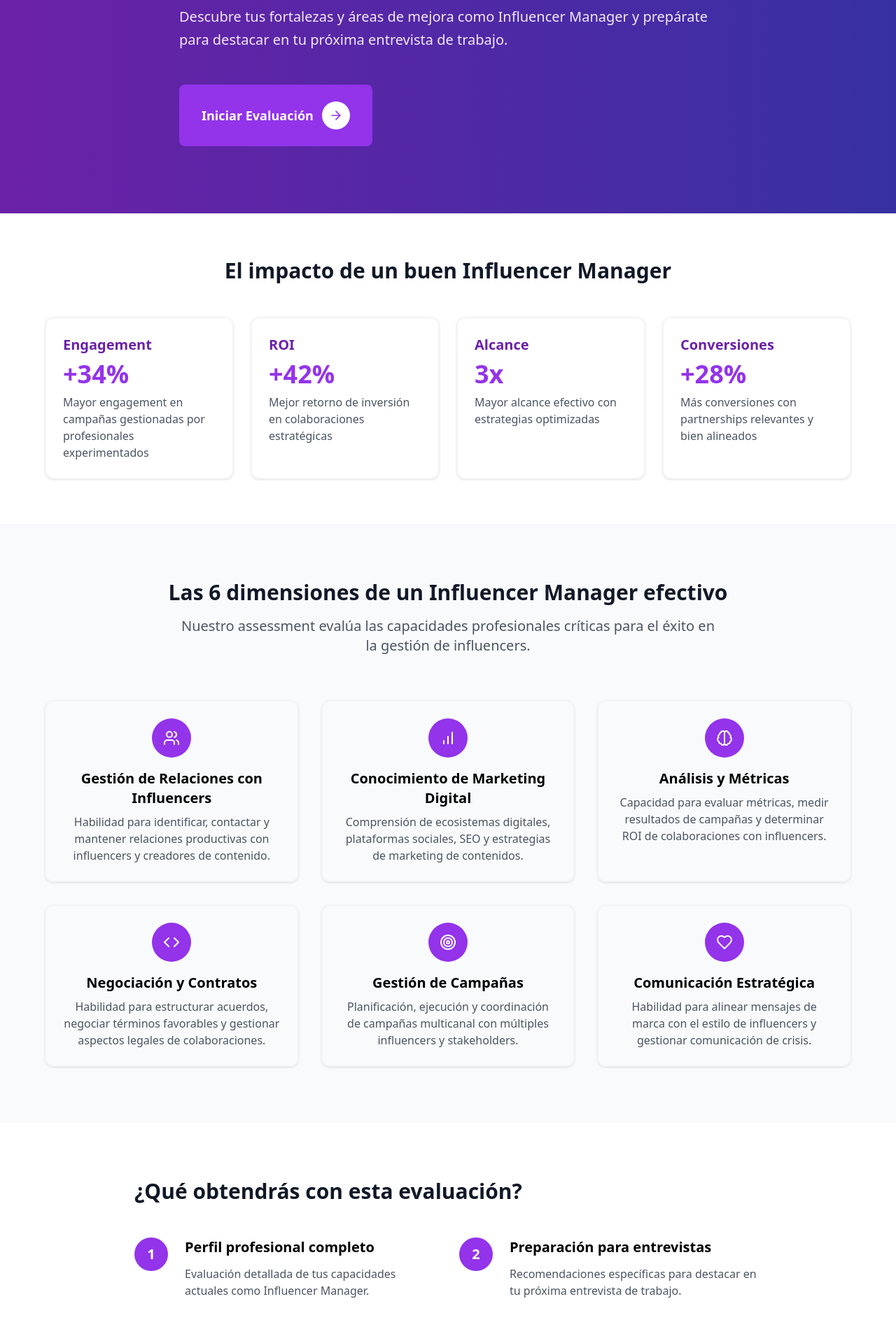
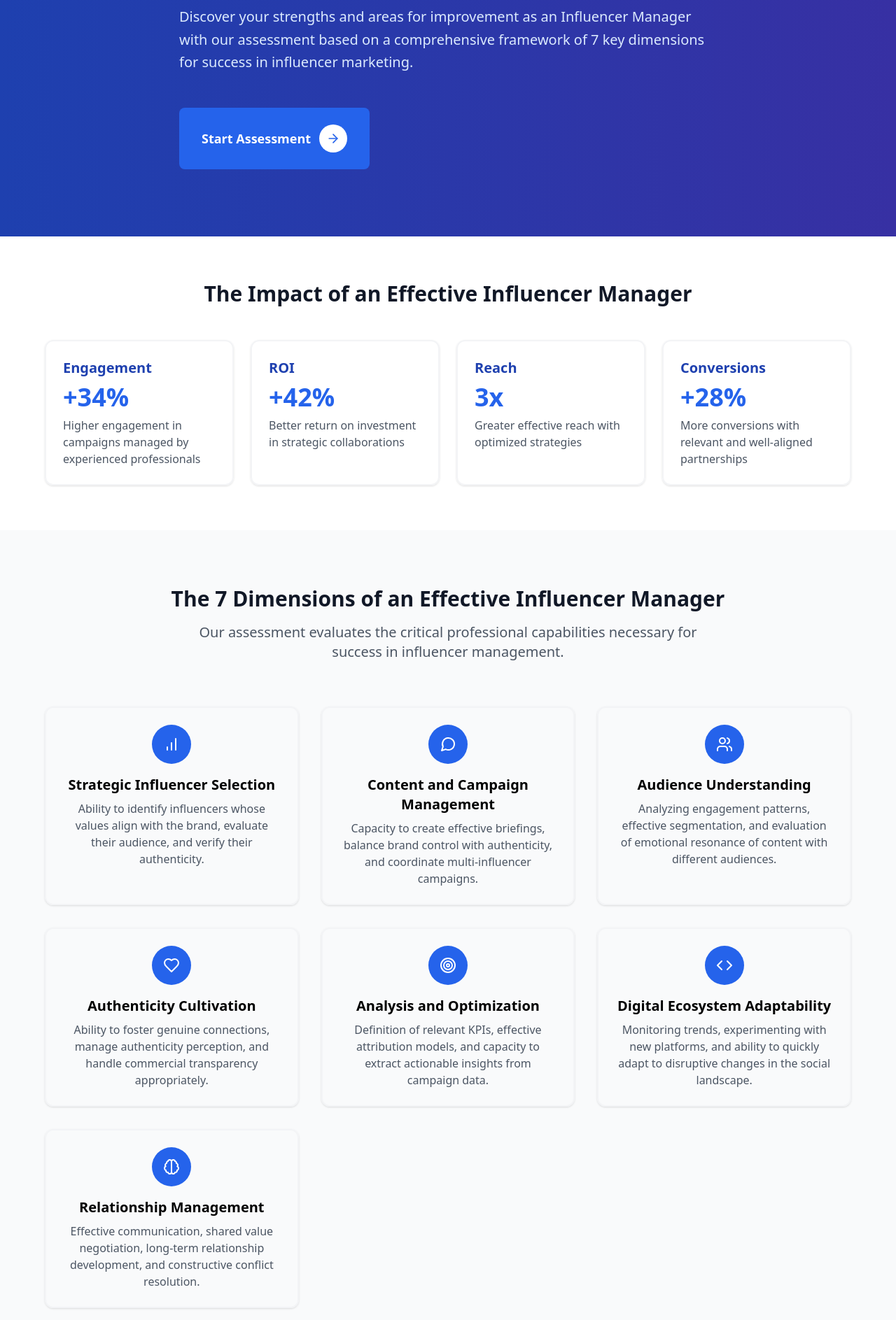
Before and after one commit to cbussalleu/influencer-manager-assessment, a Next.js app: page / in a window 1280 px wide. Shown: the part 240-2127 px from the top of the page at 70% size. Built offline with nearby package versions, Linux system fonts and the light colour scheme.

Commit message:
Update AssessmentPage.js

```diff
--- a/src/components/AssessmentPage.js
+++ b/src/components/AssessmentPage.js
@@ -1,15 +1,15 @@
 import React from 'react';
 import { Button } from "../components/ui/button";
 import { Card, CardContent } from "@/components/ui/card";
-import { ArrowRight, BarChart, Users, Brain, Code, Heart, Target } from 'lucide-react';
+import { ArrowRight, BarChart, Users, Brain, Code, Heart, Target, MessageCircle } from 'lucide-react';
 
-// Componente personalizado para el botón
+// Custom button component
 const PrimaryButton = ({ children, onClick, className = "" }) => {
   return (
     <Button
       className={`
         group relative
-        bg-purple-600 hover:bg-purple-700
+        bg-blue-600 hover:bg-blue-700
         text-white
         px-8 py-6
         text-lg
@@ -29,19 +29,19 @@ const PrimaryButton = ({ children, onClick, className = "" }) => {
         flex items-center justify-center
         group-hover:bg-gray-100
       ">
-        <ArrowRight className="w-5 h-5 text-purple-600" />
+        <ArrowRight className="w-5 h-5 text-blue-600" />
       </div>
     </Button>
   );
 };
 
-// Componente para una dimensión de capacidad
+// Component for capability dimension
 const CapabilityDimension = ({ icon: Icon, title, description }) => {
   return (
-    <Card className="border-2 border-gray-100 hover:border-purple-400 transition-all hover:shadow-md">
+    <Card className="border-2 border-gray-100 hover:border-blue-400 transition-all hover:shadow-md">
       <CardContent className="p-6">
         <div className="flex flex-col items-center text-center">
-          <div className="rounded-full bg-purple-600 p-4 mb-4">
+          <div className="rounded-full bg-blue-600 p-4 mb-4">
             <Icon className="w-6 h-6 text-white" />
           </div>
           <h3 className="text-xl font-semibold mb-2">{title}</h3>
@@ -52,12 +52,12 @@ const CapabilityDimension = ({ icon: Icon, title, description }) => {
   );
 };
 
-// Componente para una característica con número
+// Component for numbered feature
 const NumberedFeature = ({ number, title, description }) => {
   return (
     <div className="flex gap-6">
       <div className="flex-shrink-0">
-        <div className="rounded-full bg-purple-600 w-12 h-12 flex items-center justify-center">
+        <div className="rounded-full bg-blue-600 w-12 h-12 flex items-center justify-center">
           <span className="text-white text-xl font-bold">{number}</span>
         </div>
       </div>
@@ -69,12 +69,12 @@ const NumberedFeature = ({ number, title, description }) => {
   );
 };
 
-// Componente para paso del proceso
+// Component for process step
 const ProcessStep = ({ number, title, description }) => {
   return (
-    <Card className="p-6 border-2 border-gray-100 hover:border-purple-400 transition-colors h-full">
+    <Card className="p-6 border-2 border-gray-100 hover:border-blue-400 transition-colors h-full">
       <CardContent className="pt-6">
-        <div className="rounded-full bg-purple-600 w-12 h-12 flex items-center justify-center mb-4">
+        <div className="rounded-full bg-blue-600 w-12 h-12 flex items-center justify-center mb-4">
           <span className="text-white text-xl font-bold">{number}</span>
         </div>
         <h3 className="text-xl font-semibold mb-4">{title}</h3>
@@ -84,13 +84,13 @@ const ProcessStep = ({ number, title, description }) => {
   );
 };
 
-// Card con stats/métricas de impacto
+// Card with impact stats/metrics
 const ImpactCard = ({ title, stat, description }) => {
   return (
-    <Card className="border-2 border-gray-100 hover:border-purple-600 transition-all hover:shadow-md">
+    <Card className="border-2 border-gray-100 hover:border-blue-600 transition-all hover:shadow-md">
       <CardContent className="p-6">
-        <h3 className="text-xl font-semibold mb-2 text-purple-800">{title}</h3>
-        <p className="text-4xl font-bold text-purple-600 mb-2">{stat}</p>
+        <h3 className="text-xl font-semibold mb-2 text-blue-800">{title}</h3>
+        <p className="text-4xl font-bold text-blue-600 mb-2">{stat}</p>
         <p className="text-gray-600">{description}</p>
       </CardContent>
     </Card>
@@ -100,51 +100,56 @@ const ImpactCard = ({ title, stat, description }) => {
 const AssessmentPage = () => {
   const capabilities = [
     {
-      icon: Users,
-      title: "Gestión de Relaciones con Influencers",
-      description: "Habilidad para identificar, contactar y mantener relaciones productivas con influencers y creadores de contenido."
+      icon: BarChart,
+      title: "Strategic Influencer Selection",
+      description: "Ability to identify influencers whose values align with the brand, evaluate their audience, and verify their authenticity."
     },
     {
-      icon: BarChart,
-      title: "Conocimiento de Marketing Digital",
-      description: "Comprensión de ecosistemas digitales, plataformas sociales, SEO y estrategias de marketing de contenidos."
+      icon: MessageCircle,
+      title: "Content and Campaign Management",
+      description: "Capacity to create effective briefings, balance brand control with authenticity, and coordinate multi-influencer campaigns."
+    },
+    {
+      icon: Users,
+      title: "Audience Understanding",
+      description: "Analyzing engagement patterns, effective segmentation, and evaluation of emotional resonance of content with different audiences."
+    },
+    {
+      icon: Heart,
+      title: "Authenticity Cultivation",
+      description: "Ability to foster genuine connections, manage authenticity perception, and handle commercial transparency appropriately."
+    },
+    {
+      icon: Target,
+      title: "Analysis and Optimization",
+      description: "Definition of relevant KPIs, effective attribution models, and capacity to extract actionable insights from campaign data."
+    },
+    {
+      icon: Code,
+      title: "Digital Ecosystem Adaptability",
+      description: "Monitoring trends, experimenting with new platforms, and ability to quickly adapt to disruptive changes in the social landscape."
     },
     {
       icon: Brain,
-      title: "Análisis y Métricas",
-      description: "Capacidad para evaluar métricas, medir resultados de campañas y determinar ROI de colaboraciones con influencers."
-    },
-    {
-      icon: Code,
-      title: "Negociación y Contratos",
-      description: "Habilidad para estructurar acuerdos, negociar términos favorables y gestionar aspectos legales de colaboraciones."
-    },
-    {
-      icon: Target,
-      title: "Gestión de Campañas",
-      description: "Planificación, ejecución y coordinación de campañas multicanal con múltiples influencers y stakeholders."
-    },
-    {
-      icon: Heart,
-      title: "Comunicación Estratégica",
-      description: "Habilidad para alinear mensajes de marca con el estilo de influencers y gestionar comunicación de crisis."
+      title: "Relationship Management",
+      description: "Effective communication, shared value negotiation, long-term relationship development, and constructive conflict resolution."
     }
   ];
 
   return (
     <div className="min-h-screen font-sans">
       {/* Hero Section */}
-      <section className="bg-gradient-to-r from-purple-800 to-indigo-800 text-white py-24">
+      <section className="bg-gradient-to-r from-blue-800 to-indigo-800 text-white py-24">
         <div className="container mx-auto px-4">
           <div className="max-w-3xl mx-auto">
             <h1 className="text-5xl font-bold mb-8 leading-tight">
-              Evalúa tus capacidades como Influencer Manager
+              Assess Your Influencer Manager Capabilities
             </h1>
-            <p className="text-xl mb-12 text-purple-100 leading-relaxed">
-              Descubre tus fortalezas y áreas de mejora como Influencer Manager y prepárate para destacar en tu próxima entrevista de trabajo.
+            <p className="text-xl mb-12 text-blue-100 leading-relaxed">
+              Discover your strengths and areas for improvement as an Influencer Manager with our assessment based on a comprehensive framework of 7 key dimensions for success in influencer marketing.
             </p>
             <PrimaryButton onClick={() => window.location.href = '/assessment'}>
-              Iniciar Evaluación
+              Start Assessment
             </PrimaryButton>
           </div>
         </div>
@@ -155,28 +160,28 @@ const AssessmentPage = () => {
         <div className="container mx-auto px-4">
           <div className="max-w-6xl mx-auto">
             <h2 className="text-3xl font-bold text-center text-gray-900 mb-12">
-              El impacto de un buen Influencer Manager
+              The Impact of an Effective Influencer Manager
             </h2>
             <div className="grid gap-6 md:grid-cols-2 lg:grid-cols-4">
               <ImpactCard
                 title="Engagement"
                 stat="+34%"
-                description="Mayor engagement en campañas gestionadas por profesionales experimentados"
+                description="Higher engagement in campaigns managed by experienced professionals"
               />
               <ImpactCard
                 title="ROI"
                 stat="+42%"
-                description="Mejor retorno de inversión en colaboraciones estratégicas"
+                description="Better return on investment in strategic collaborations"
               />
               <ImpactCard
-                title="Alcance"
+                title="Reach"
                 stat="3x"
-                description="Mayor alcance efectivo con estrategias optimizadas"
+                description="Greater effective reach with optimized strategies"
               />
               <ImpactCard
-                title="Conversiones"
+                title="Conversions"
                 stat="+28%"
-                description="Más conversiones con partnerships relevantes y bien alineados"
+                description="More conversions with relevant and well-aligned partnerships"
               />
             </div>
           </div>
@@ -189,10 +194,10 @@ const AssessmentPage = () => {
           <div className="max-w-6xl mx-auto">
             <div className="text-center mb-16">
               <h2 className="text-3xl font-bold text-gray-900 mb-4">
-                Las 6 dimensiones de un Influencer Manager efectivo
+                The 7 Dimensions of an Effective Influencer Manager
               </h2>
               <p className="text-xl text-gray-600 max-w-3xl mx-auto">
-                Nuestro assessment evalúa las capacidades profesionales críticas para el éxito en la gestión de influencers.
+                Our assessment evaluates the critical professional capabilities necessary for success in influencer management.
               </p>
             </div>
 
@@ -215,28 +220,28 @@ const AssessmentPage = () => {
         <div className="container mx-auto px-4">
           <div className="max-w-4xl mx-auto">
             <h2 className="text-3xl font-bold text-gray-900 mb-12">
-              ¿Qué obtendrás con esta evaluación?
+              What You'll Get From This Assessment
             </h2>
             <div className="grid gap-8 md:grid-cols-2">
               <NumberedFeature
                 number="1"
-                title="Perfil profesional completo"
-                description="Evaluación detallada de tus capacidades actuales como Influencer Manager."
+                title="Comprehensive Professional Profile"
+                description="Detailed evaluation of your current capabilities as an Influencer Manager."
               />
               <NumberedFeature
                 number="2"
-                title="Preparación para entrevistas"
-                description="Recomendaciones específicas para destacar en tu próxima entrevista de trabajo."
+                title="Interview Preparation"
+                description="Specific recommendations to stand out in your next job interview."
               />
               <NumberedFeature
                 number="3"
-                title="Recursos de desarrollo"
-                description="Sugerencias personalizadas de cursos, herramientas y recursos para mejorar."
+                title="Development Resources"
+                description="Personalized suggestions of courses, tools, and resources to improve."
               />
               <NumberedFeature
                 number="4"
-                title="Plan de crecimiento"
-                description="Hoja de ruta clara para convertirte en un Influencer Manager de élite."
+                title="Growth Plan"
+                description="Clear roadmap to become an elite Influencer Manager."
               />
             </div>
           </div>
@@ -248,24 +253,24 @@ const AssessmentPage = () => {
         <div className="container mx-auto px-4">
           <div className="max-w-5xl mx-auto">
             <h2 className="text-3xl font-bold text-gray-900 mb-12 text-center">
-              ¿Cómo funciona?
+              How It Works
             </h2>
 
             <div className="grid gap-8 md:grid-cols-3">
               <ProcessStep
                 number="1"
-                title="Evaluación"
-                description="Completa nuestro cuestionario especializado diseñado para evaluar las capacidades clave de un Influencer Manager."
+                title="Assessment"
+                description="Complete our specialized questionnaire designed to evaluate the key capabilities of an Influencer Manager."
               />
               <ProcessStep
                 number="2"
-                title="Análisis"
-                description="Nuestro sistema analiza tus respuestas utilizando benchmarks del sector y mejores prácticas actuales."
+                title="Analysis"
+                description="Our system analyzes your responses using industry benchmarks and current best practices."
               />
               <ProcessStep
                 number="3"
-                title="Resultados & Preparación"
-                description="Recibe un informe detallado con consejos específicos para destacar en tu próxima entrevista de trabajo."
+                title="Results & Preparation"
+                description="Receive a detailed report with specific advice to highlight your strengths in your next job interview."
               />
             </div>
           </div>
@@ -276,27 +281,27 @@ const AssessmentPage = () => {
       <section className="py-20 bg-white">
         <div className="container mx-auto px-4">
           <div className="max-w-4xl mx-auto">
-            <div className="bg-purple-50 rounded-xl p-8 border border-purple-100">
-              <h2 className="text-3xl font-bold text-purple-900 mb-6">
-                Preparación para entrevistas laborales
+            <div className="bg-blue-50 rounded-xl p-8 border border-blue-100">
+              <h2 className="text-3xl font-bold text-blue-900 mb-6">
+                Job Interview Preparation
               </h2>
               <p className="text-lg mb-6">
-                Esta herramienta está especialmente diseñada para ayudarte a prepararte para entrevistas de trabajo como Influencer Manager, destacando tus fortalezas y preparándote para abordar tus áreas de mejora.
+                This tool is specifically designed to help you prepare for job interviews as an Influencer Manager, highlighting your strengths and preparing you to address your areas for improvement.
               </p>
               <div className="mb-6">
-                <h3 className="text-xl font-semibold mb-3">Beneficios adicionales:</h3>
+                <h3 className="text-xl font-semibold mb-3">Additional Benefits:</h3>
                 <ul className="space-y-2">
                   <li className="flex items-center gap-2">
-                    <div className="w-2 h-2 rounded-full bg-purple-900"></div>
-                    <span>El entrevistador recibirá un reporte con recomendaciones de preguntas según tu perfil</span>
+                    <div className="w-2 h-2 rounded-full bg-blue-900"></div>
+                    <span>The interviewer will receive a report with recommended questions based on your profile</span>
                   </li>
                   <li className="flex items-center gap-2">
-                    <div className="w-2 h-2 rounded-full bg-purple-900"></div>
-                    <span>Recibirás sugerencias de respuestas para destacar tus puntos fuertes</span>
+                    <div className="w-2 h-2 rounded-full bg-blue-900"></div>
+                    <span>You'll receive response suggestions to highlight your strengths</span>
                   </li>
                   <li className="flex items-center gap-2">
-                    <div className="w-2 h-2 rounded-full bg-purple-900"></div>
-                    <span>Conocerás de antemano las áreas donde el entrevistador podría profundizar</span>
+                    <div className="w-2 h-2 rounded-full bg-blue-900"></div>
+                    <span>You'll know in advance the areas where the interviewer might dig deeper</span>
                   </li>
                 </ul>
               </div>
@@ -306,17 +311,17 @@ const AssessmentPage = () => {
       </section>
 
       {/* CTA Section */}
-      <section className="bg-gradient-to-r from-purple-800 to-indigo-800 text-white py-20">
+      <section className="bg-gradient-to-r from-blue-800 to-indigo-800 text-white py-20">
         <div className="container mx-auto px-4">
           <div className="max-w-3xl mx-auto text-center">
             <h2 className="text-4xl font-bold mb-6">
-              ¿Listo para destacar en tu próxima entrevista?
+              Ready to Stand Out in Your Next Interview?
             </h2>
-            <p className="text-xl mb-8 text-purple-100">
-              Inicia tu evaluación hoy y recibe insights personalizados para convertirte en un Influencer Manager de élite.
+            <p className="text-xl mb-8 text-blue-100">
+              Start your assessment today and receive personalized insights to become an elite Influencer Manager.
             </p>
             <PrimaryButton onClick={() => window.location.href = '/assessment'}>
-              Iniciar Evaluación
+              Start Assessment
             </PrimaryButton>
           </div>
         </div>
```
